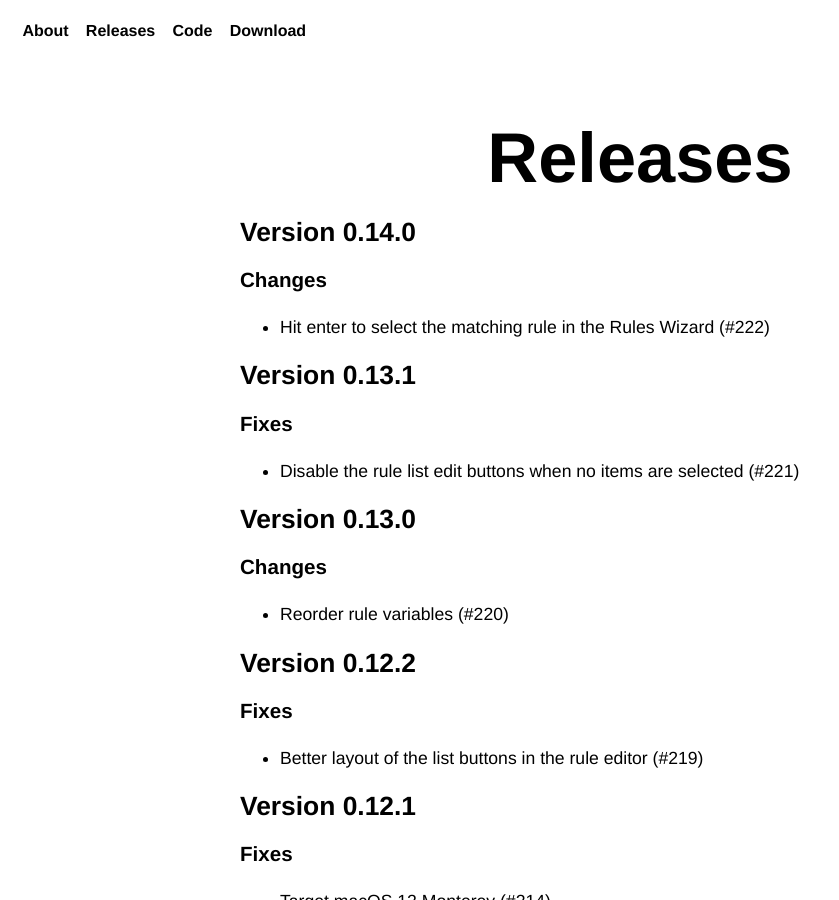
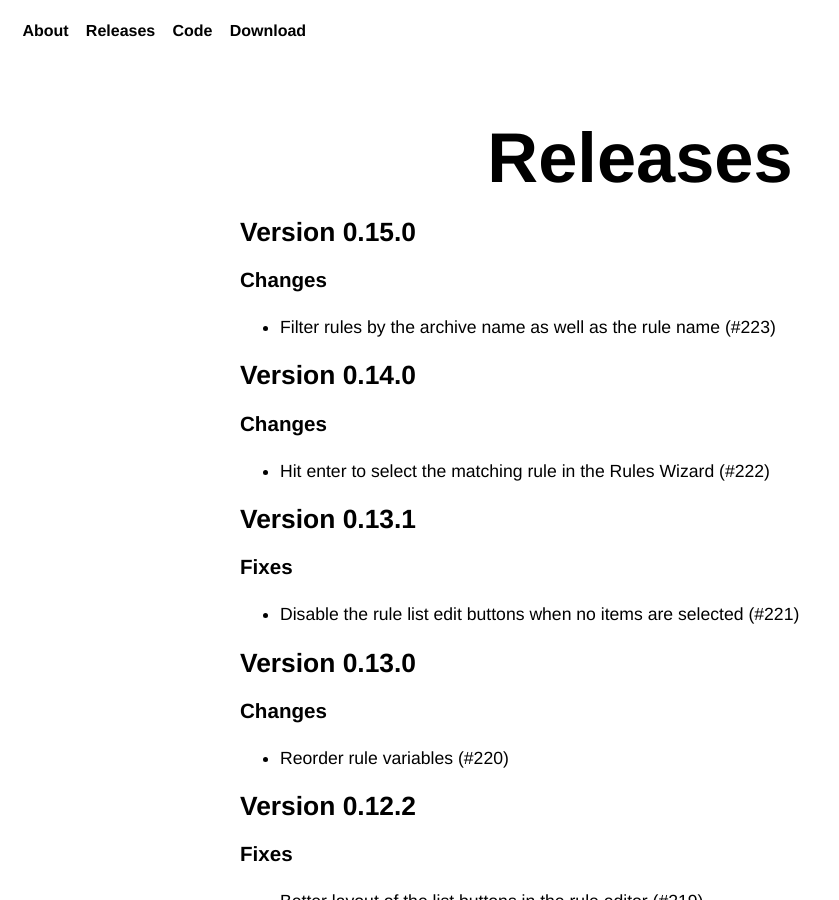
Before and after one commit to inseven/fileaway, a Jekyll site: the page built from docs/releases/index.markdown, in a window 1280 px wide and 900 px high. Shown: the whole window, without its empty margins (0-839 px from the left). Built offline with Jekyll 4.4.1, drawn with Linux system fonts in a browser that asks for light colours.

Commit message:
Update content

```diff
--- a/docs/releases/index.markdown
+++ b/docs/releases/index.markdown
@@ -4,6 +4,12 @@ title:  "Releases"
 ---
 
 # Releases
+
+## Version 0.15.0
+
+### Changes
+
+- Filter rules by the archive name as well as the rule name (#223)
 
 ## Version 0.14.0
 
```
